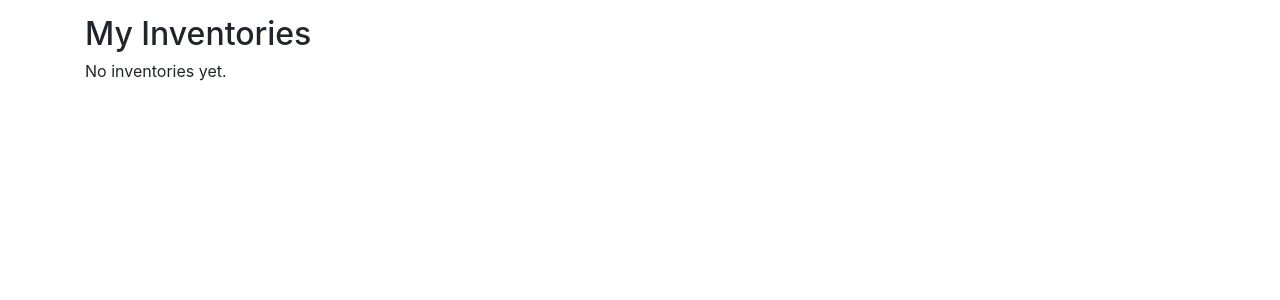
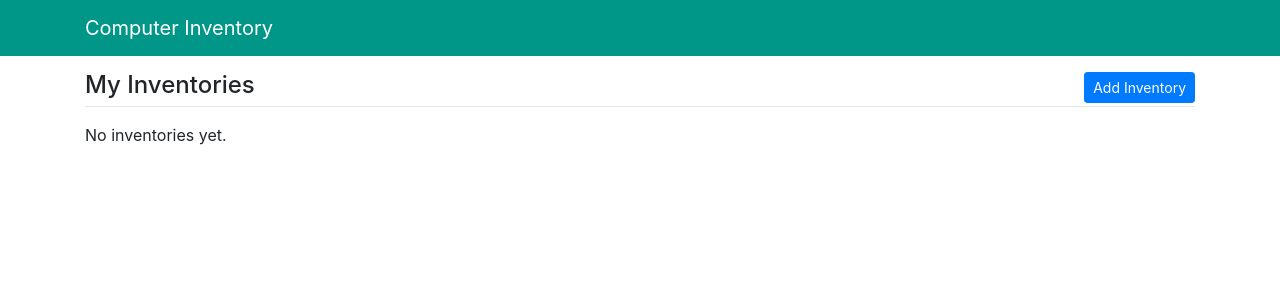
Before and after one commit to eagraf/computerinventory, a Django app: page /inventory/ in a window 1280 px wide. Shown: the top 300 px of the page. Run offline with Django 3.2, Linux system fonts and the light colour scheme; data that the repository does not hold is empty; some libraries are stand-ins or nearby versions.

Commit message:
A bunch of styling improvements.
- Navbar added at the top with navigation back to base inventory list.
- Added buttons for add inventory.
- Fixed some small visual glitches.

```diff
--- a/inventory/edit_computer_form.py
+++ b/inventory/edit_computer_form.py
@@ -27,6 +27,7 @@ class EditComputerForm(forms.Form):
     )
 
     comments = forms.CharField(
+        widget = forms.Textarea(),
         label = "Comments",
         max_length = 1024,
         required = False,
--- a/inventory/static/inventory/style.css
+++ b/inventory/static/inventory/style.css
@@ -1,3 +1,10 @@
+.navbar {
+    background-color: #009688;
+}
+.navbar-brand {
+    color: white !important;
+}
+
 #inventory-header {
     margin-top: 16px;
 }
@@ -8,3 +15,7 @@
 #button-add-computer {
     float: right;
 }
+
+#no-computer {
+    clear: both;
+}
--- a/inventory/templates/inventory/base.html
+++ b/inventory/templates/inventory/base.html
@@ -14,6 +14,11 @@
 
 </head>
 <body>
+    <nav class="navbar navbar-light">
+        <div class="container">
+            <a class="navbar-brand" href="{% url 'inventory:index' %}" >Computer Inventory</a>
+        </div>
+    </nav>
     <div class="container">
         {% block content %}{% endblock %}
     </div>
--- a/inventory/templates/inventory/index.html
+++ b/inventory/templates/inventory/index.html
@@ -2,8 +2,10 @@
 
 {% block content %}
 <div id="inventory-header">
-    <h2>My Inventories</h2>
+    <h4 id="inventory-title">My Inventories</h4>
+    <a id="button-add-computer" class="btn btn-primary btn-sm" role="button" href="{% url 'inventory:addinventory' %}">Add Inventory</a>
 </div>
+<hr style="clear: both"></hr>
 {% if inventories %}
     <ul>
     {% for inventory in inventories %}
```
Also changed, not shown: inventory/templates/inventory/inventory.html (+6 -3 lines).
